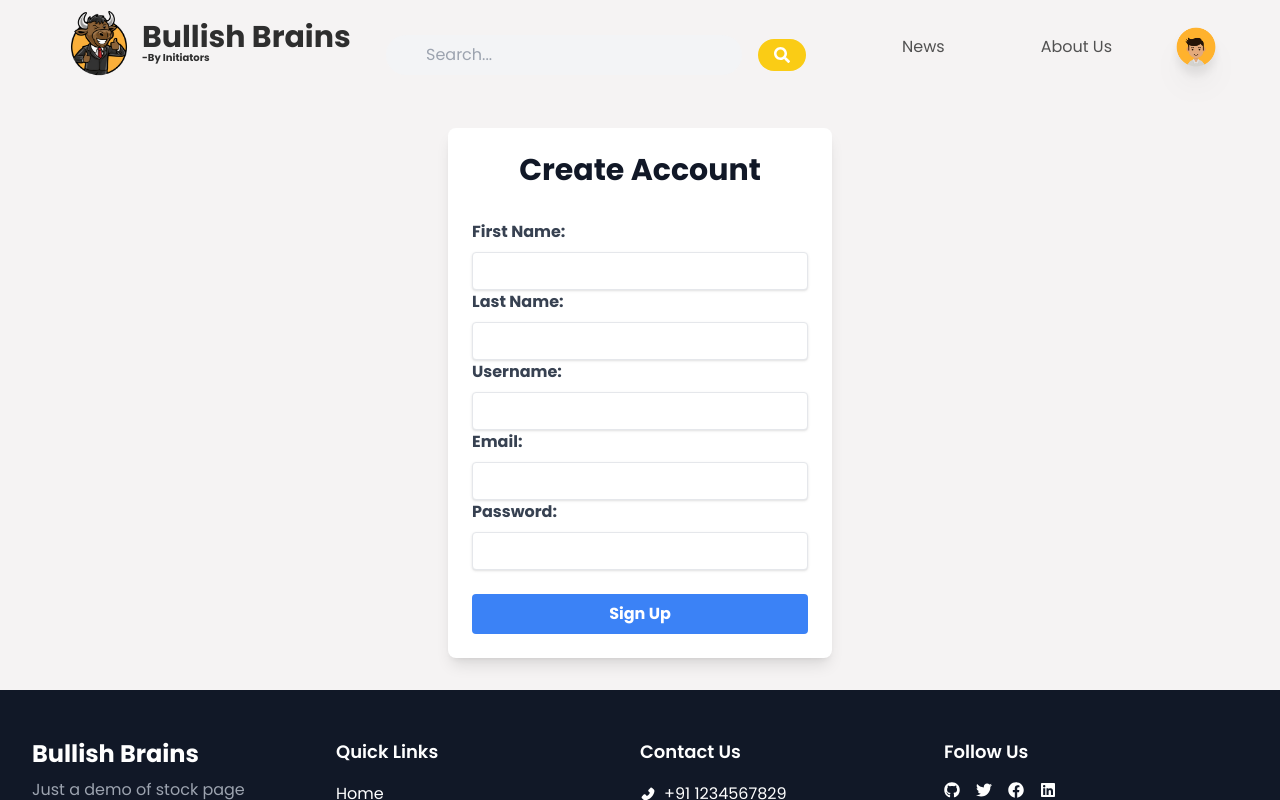
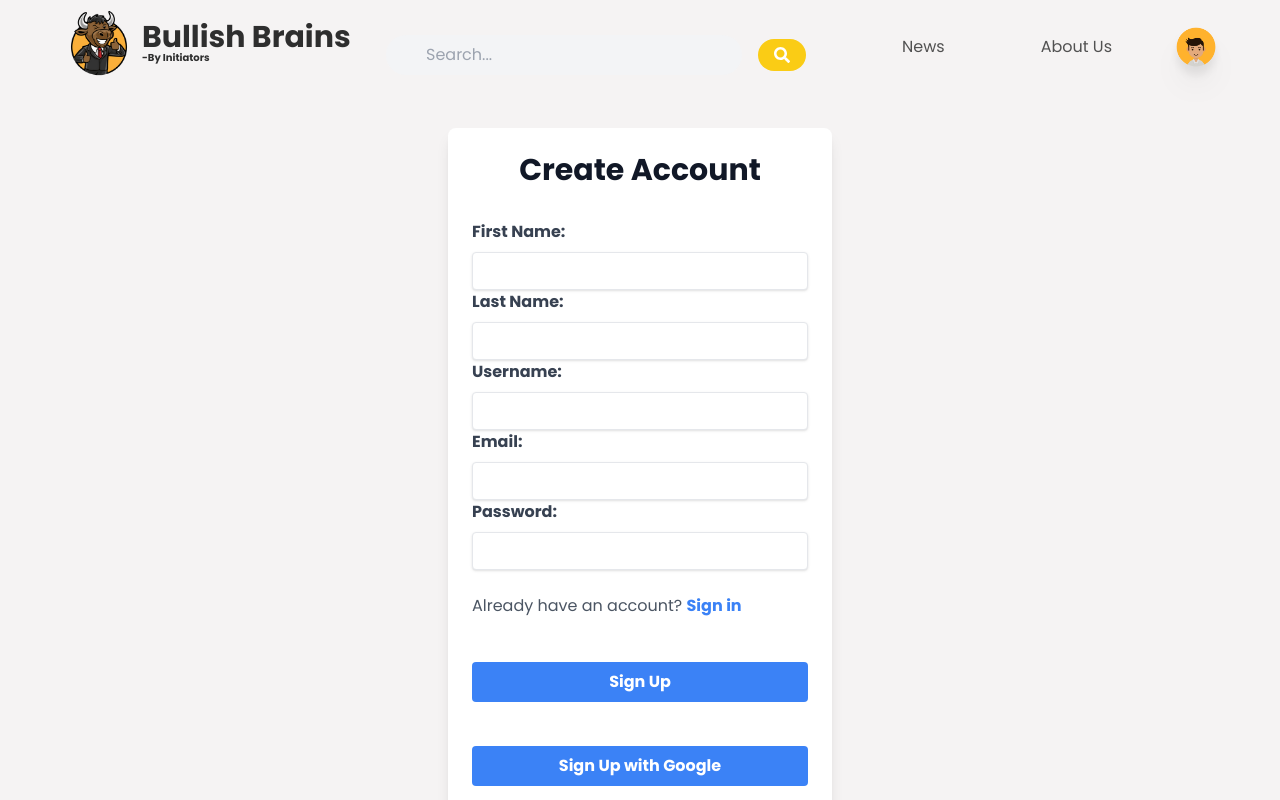
Before and after one commit to vwakesahu/bullish_brains, a React (Create React App) app: page /sign-up in a window 1280 px wide. Built offline with nearby package versions, Linux system fonts and the light colour scheme.

Commit message:
Want to implement context

```diff
--- a/src/components/Header.jsx
+++ b/src/components/Header.jsx
@@ -163,6 +163,7 @@ const Header = () => {
           </div>
 
           <div className="relative">
+          <Link to={user ? null : "sign-up"} className='flex items-center gap-2'>
             <motion.img
               whileTap={{ scale: 0.6 }}
               src={user ? user.photoURL : Avatar}
@@ -170,6 +171,12 @@ const Header = () => {
               alt="userprofile"
               onClick={login}
             />
+            </Link>
+
+
+
+
+
             {isMenu && (
               <motion.div
                 initial={{ opacity: 0, scale: 0.6 }}
@@ -177,6 +184,7 @@ const Header = () => {
                 exit={{ opacity: 0, scale: 0.6 }}
                 className="w-40 bg-gray-50 shadow-xl rounded-lg flex flex-col absolute top-12 right-0"
               >
+
 
                 {
                   user && (
--- a/src/components/Signup.jsx
+++ b/src/components/Signup.jsx
@@ -1,8 +1,22 @@
+import { getAuth, GoogleAuthProvider, signInWithPopup } from "firebase/auth";
+import { motion } from "framer-motion";
+// import React, { useState } from 'react';
+import { FiMenu } from 'react-icons/fi';
+import firebase from "firebase/compat/app";
+import { TbLogout } from 'react-icons/tb';
+import { Link } from 'react-router-dom';
+import { actionType } from '../context/reducer';
+import { useStateValue } from '../context/StateProvider';
+import { app } from '../firebase.config';
+import Avatar from '../img/avatar.png';
+import Logo from '../img/logo.png';
+import { FaSearch } from "react-icons/fa";
+import { TfiDashboard } from 'react-icons/tfi'
+import WalletContainer from "./Wallet";
 import React, { useEffect, useState } from "react";
-import firebase from "firebase/compat/app";
 import "firebase/compat/auth";
 import "firebase/compat/firestore";
-import { motion } from "framer-motion";
+
 
 const firebaseConfig = {
     // Your Firebase project's configuration object
@@ -18,11 +32,14 @@ const firebaseConfig = {
 };
 
 function Signup() {
+    const firebaseAuth = getAuth(app);
+    const provider = new GoogleAuthProvider();
     const [firstName, setFirstName] = useState("");
     const [lastName, setLastName] = useState("");
     const [username, setUsername] = useState("");
     const [email, setEmail] = useState("");
     const [password, setPassword] = useState("");
+    const [{ user }, dispatch] = useStateValue();
 
 
     useEffect(() => {
@@ -30,6 +47,40 @@ function Signup() {
             firebase.initializeApp(firebaseConfig);
         }
     }, [firebaseConfig]);
+
+    const login = async () => {
+        if (!user) {
+            const {
+                user: { providerData },
+            } = await signInWithPopup(firebaseAuth, provider);
+            dispatch({
+                type: actionType.SET_USER,
+                user: providerData[0],
+            });
+
+            if (true) {
+
+                // const user = userCredential.user;
+                await firebase.firestore().collection("users").add({
+                    'firstname': providerData['0']['displayName'],
+                    'lastname': "",
+                    'username': "",
+                    'email': providerData['0']['email'],
+                    uid: providerData['0']['uid'],
+                    wallet: 1000000
+                })
+                    .then(() => {
+                        console.log("User data stored in Firestore.");
+                    })
+                    .catch((error) => {
+                        console.error("Error creating user: ", error);
+                    });
+            }
+
+            localStorage.setItem("user", JSON.stringify(providerData[0]));
+            console.log(providerData);
+        }
+    };
 
 
     const handleSubmit = (e) => {
@@ -123,9 +174,20 @@ function Signup() {
                         required
                     />
                 </div>
-                <div className="flex items-center justify-between">
+                <p className="text-gray-600 mb-11">
+            Already have an account?{' '}
+            <a href="http://localhost:3000/login" className="text-blue-500 hover:text-blue-600 font-bold ">
+              Sign in
+              </a>
+          </p>
+                <div className="flex items-center justify-between mb-11">
                     <button type="submit" className=" w-full bg-blue-500 hover:bg-blue-700 text-white font-bold py-2 px-4 rounded focus:outline-none focus:shadow-outline">
                         Sign Up
+                    </button>
+                </div>
+                <div className="flex items-center justify-between">
+                    <button onClick={login} type="submit" className=" w-full bg-blue-500 hover:bg-blue-700 text-white font-bold py-2 px-4 rounded focus:outline-none focus:shadow-outline">
+                        Sign Up with Google
                     </button>
                 </div>
             </form>
```
Lines whose indentation alone changed are shown as unchanged.
